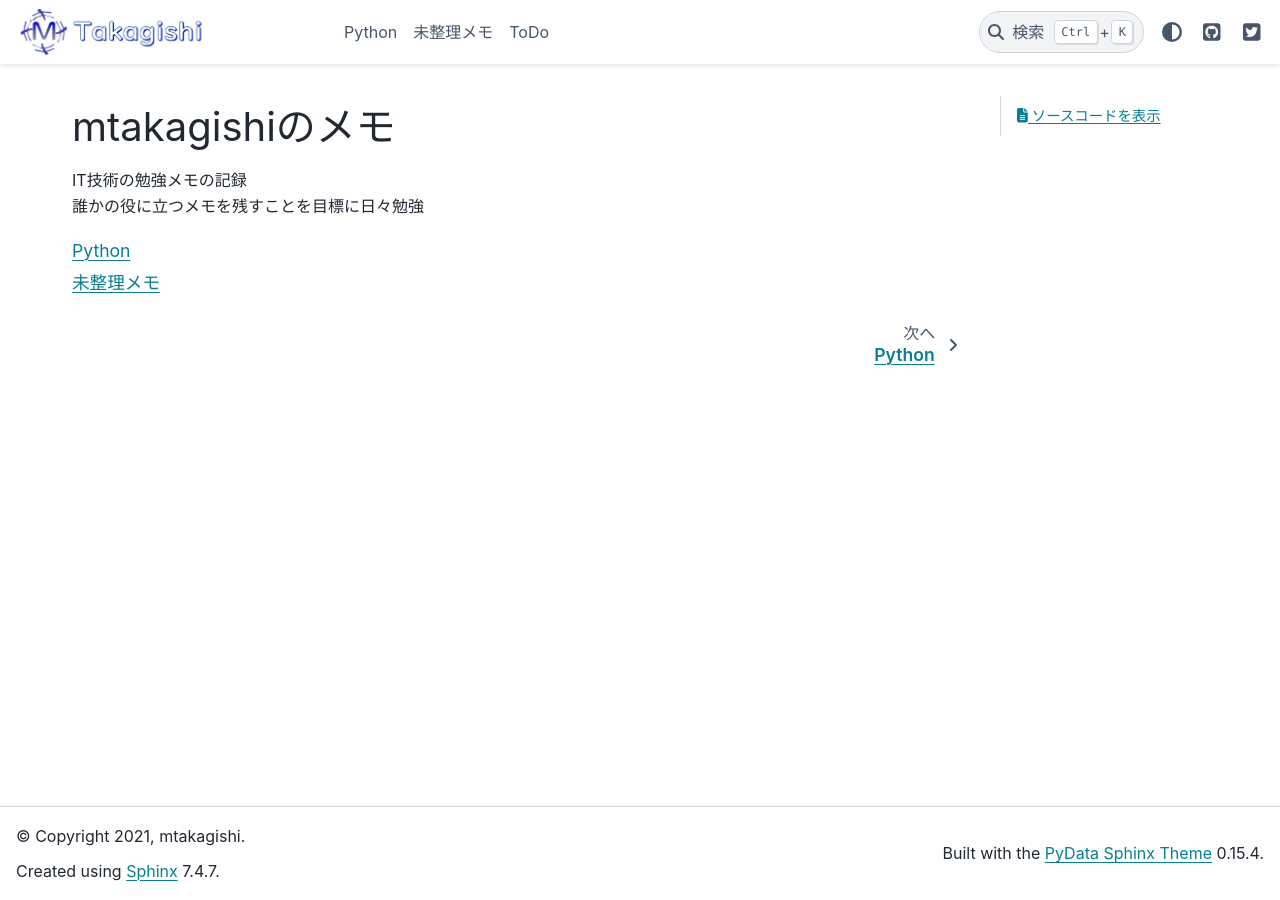
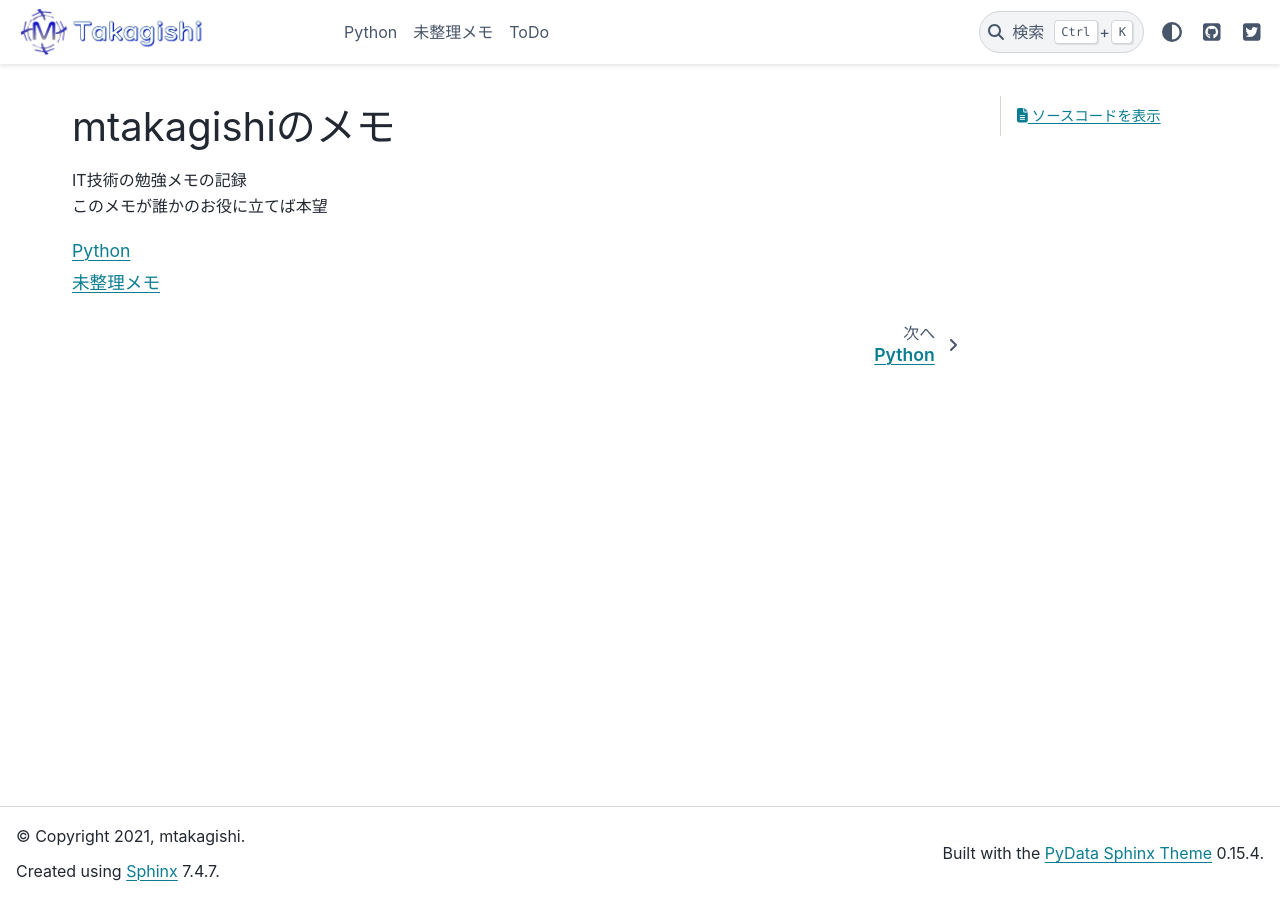
Before and after one commit to mtakagishi/mtakagishi, a Sphinx documentation site: the page built from docs/index.rst, in a window 1280 px wide. Built offline with Sphinx 7.4.7 and the PyData theme 0.15.4, drawn with Linux system fonts in a browser that asks for light colours.

Commit message:
readme 更新

```diff
--- a/docs/index.rst
+++ b/docs/index.rst
@@ -3,7 +3,7 @@ mtakagishiのメモ
 ########################################################
 
 | IT技術の勉強メモの記録
-| 誰かの役に立つメモを残すことを目標に日々勉強
+| このメモが誰かのお役に立てば本望
 
 
 .. toctree::
```
